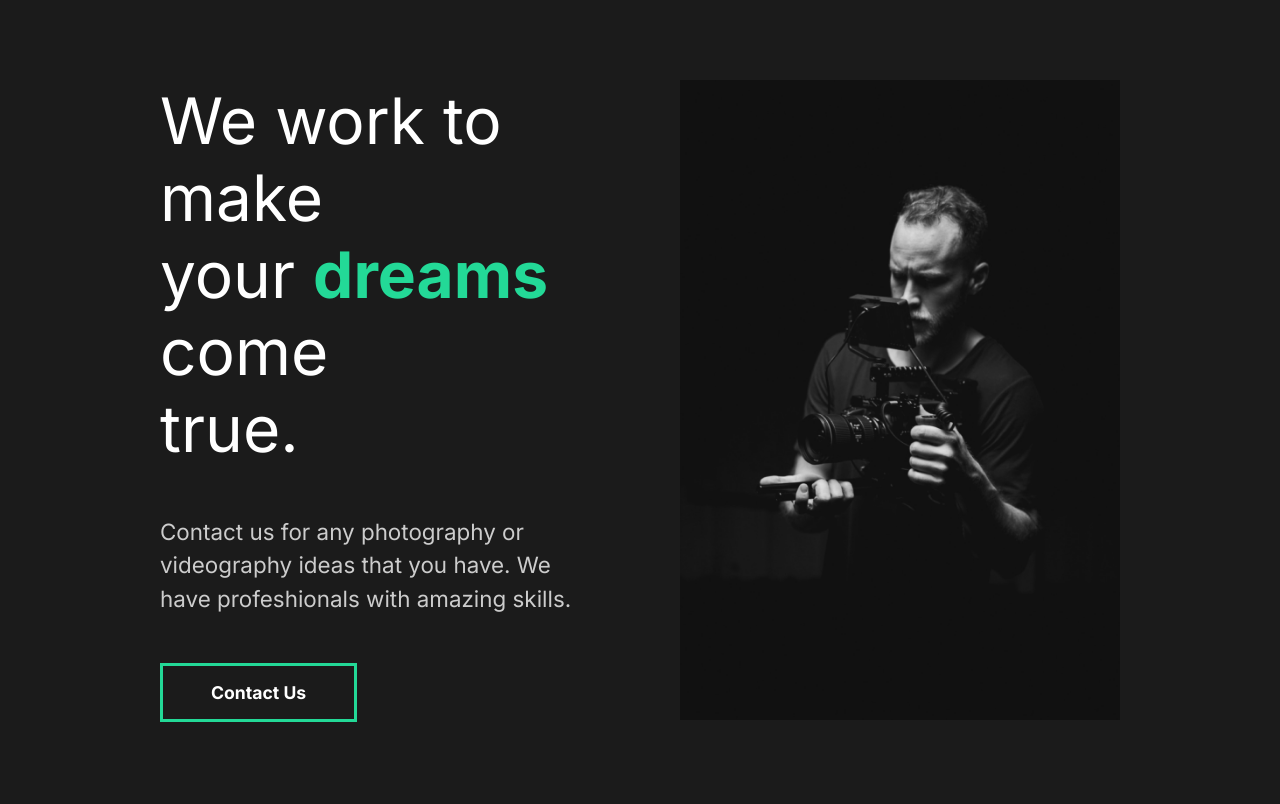
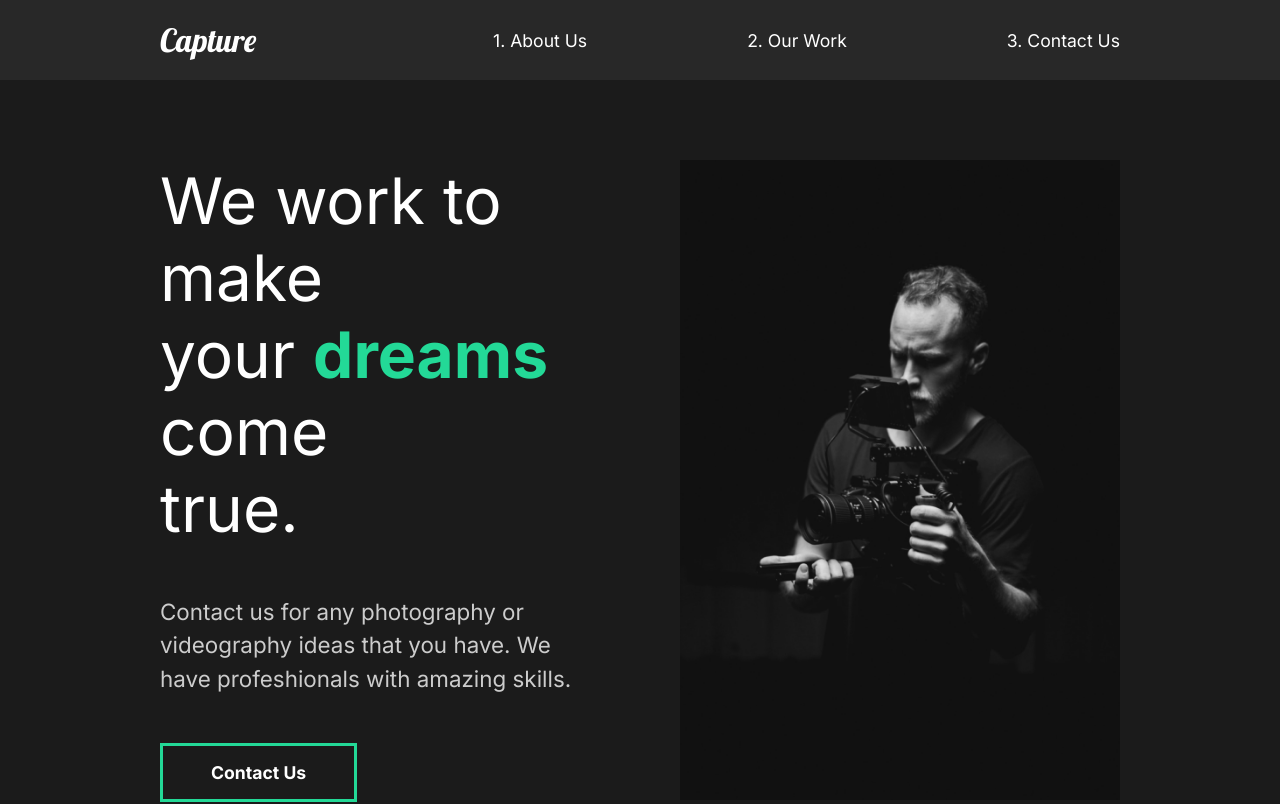
Before and after one commit to evoloshchenko/capture, a React (Create React App) app: page / in a window 1280 px wide. Shown: the top 804 px of the page. Built offline with nearby package versions, Linux system fonts and the light colour scheme.

Commit message:
Added a nav section

```diff
--- a/src/App.js
+++ b/src/App.js
@@ -2,12 +2,14 @@
 import GlobalStyle from "./component/GlobalStyle";
 //Import Pages
 import AboutUs from "./pages/AboutUs";
+import Nav from "./component/Nav";
 
 function App() {
   return (
     <div className="App">
+      <GlobalStyle />
+      <Nav />
       <AboutUs />
-      <GlobalStyle />
     </div>
   );
 }
--- /dev/null
+++ b/src/component/Nav.js
@@ -0,0 +1,54 @@
+import styled from "styled-components";
+
+const Nav = () => {
+  return (
+    <StyledNav>
+      <h1>
+        <a id="logo" href="#">
+          Capture
+        </a>
+      </h1>
+      <ul>
+        <li>
+          <a href="#">1. About Us</a>
+        </li>
+        <li>
+          <a href="#">2. Our Work</a>
+        </li>
+        <li>
+          <a href="#">3. Contact Us</a>
+        </li>
+      </ul>
+    </StyledNav>
+  );
+};
+
+//Style Nav
+const StyledNav = styled.nav`
+  min-height: 10vh;
+  display: flex;
+  margin: auto;
+  justify-content: space-between;
+  align-items: center;
+  padding: 1rem 10rem;
+  background: #282828;
+  a {
+    color: white;
+    text-decoration: none;
+  }
+  ul {
+    display: flex;
+    list-style: none;
+  }
+  #logo {
+    font-size: 2rem;
+    font-family: "Lobster", cursive;
+    font-weight: lighter;
+  }
+  li {
+    padding-left: 10rem;
+    position: relative;
+  }
+`;
+
+export default Nav;
```
